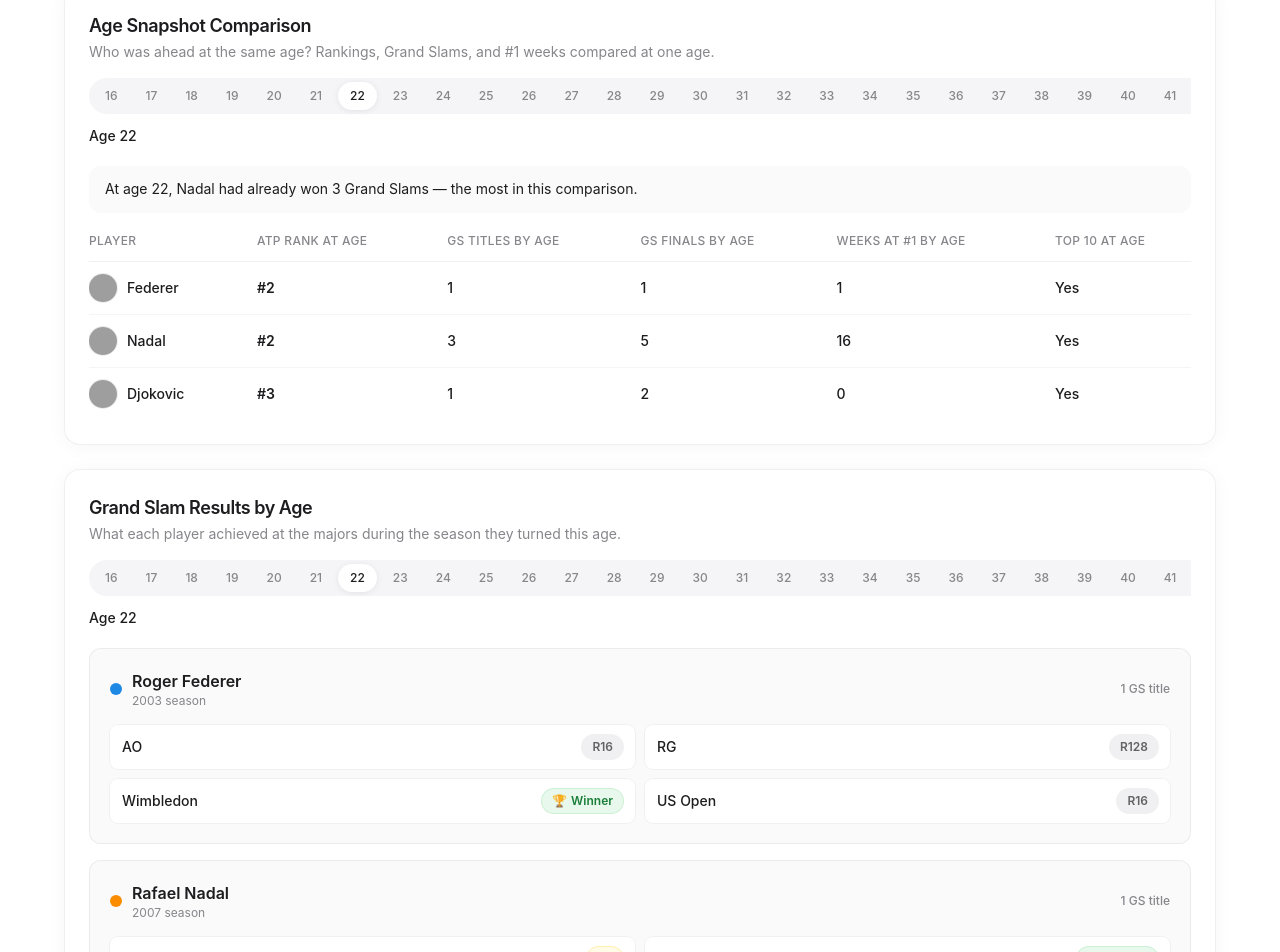
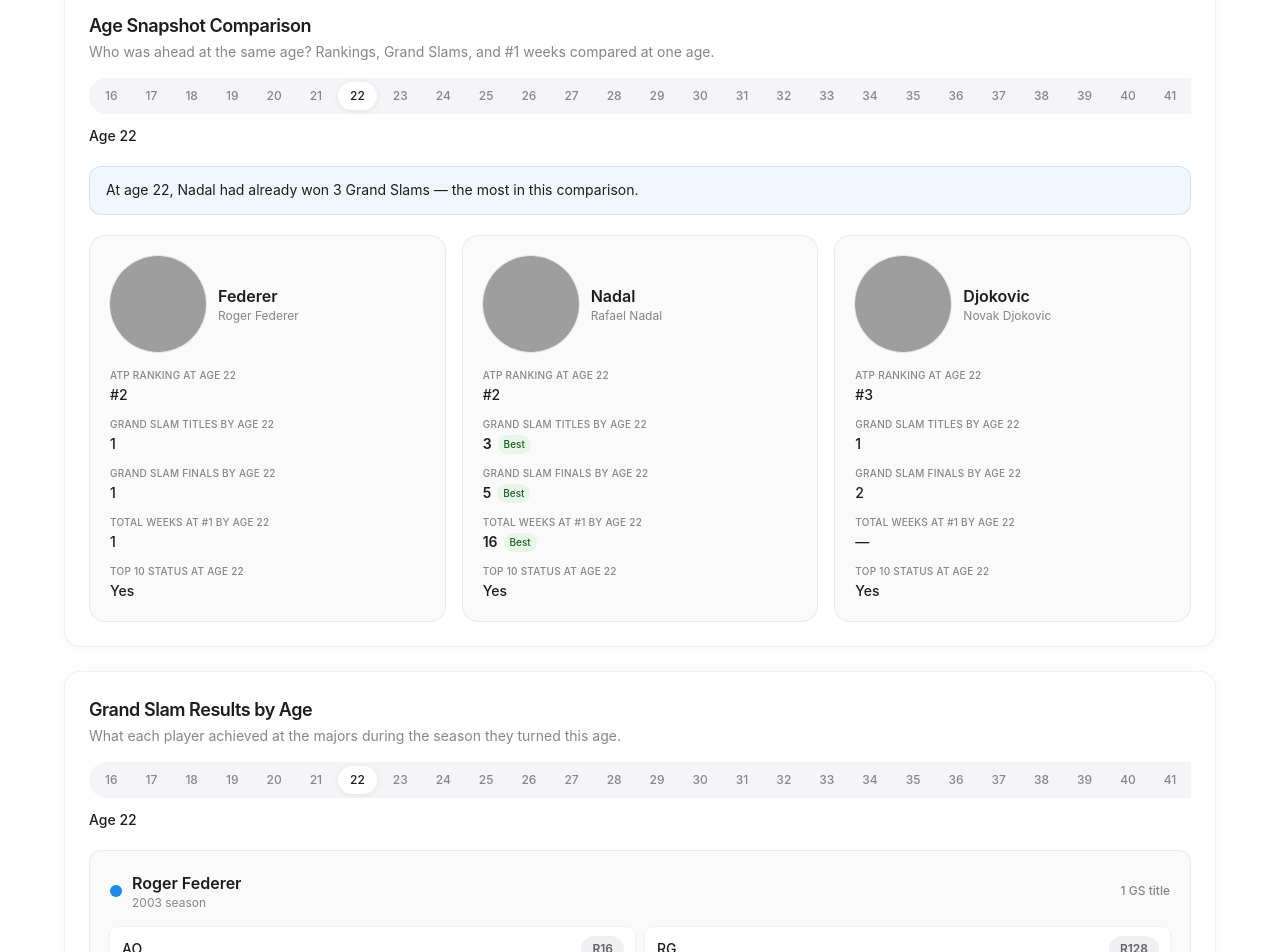
Before and after one commit to okadakazune/tennis-career-atlas, a Next.js app: page / in a window 1280 px wide. Shown: the part 3647-4599 px from the top of the page. Built offline with nearby package versions, Linux system fonts and the light colour scheme; grey boxes are pictures that could not be loaded.

Commit message:
Improve Age Snapshot Comparison with ranked cards and Best badges.
Replace the table/mobile split with responsive comparison cards, metric labels, and automatic best-value highlighting at each selected age.

Co-authored-by: Cursor <cursoragent@cursor.com>

```diff
--- a/src/components/AgeSnapshotTable.tsx
+++ b/src/components/AgeSnapshotTable.tsx
@@ -3,7 +3,9 @@
 import { Player } from "@/data/players";
 import {
   buildEnhancedAgeSnapshot,
+  findBestPlayerIdsForAgeSnapshotMetric,
   generateAgeSnapshotSummary,
+  getAgeSnapshotMetrics,
 } from "@/data/compare-stats";
 import { PlayerAvatar } from "@/components/PlayerAvatar";
 import { AgeSelector } from "@/components/AgeSelector";
@@ -14,10 +16,6 @@ interface AgeSnapshotTableProps {
   displayAge: number;
   onAgeChange: (age: number) => void;
   isSyncedFromChart?: boolean;
-}
-
-function formatRank(value: number | null): string {
-  return value == null ? "—" : `#${value}`;
 }
 
 export function AgeSnapshotTable({
@@ -31,6 +29,7 @@ export function AgeSnapshotTable({
 
   const rows = buildEnhancedAgeSnapshot(players, displayAge);
   const summary = generateAgeSnapshotSummary(rows, displayAge);
+  const metrics = getAgeSnapshotMetrics(displayAge);
 
   return (
     <section className="w-full rounded-2xl border border-black/[0.06] bg-white p-4 shadow-[0_2px_20px_rgba(0,0,0,0.04)] sm:p-6">
@@ -55,122 +54,61 @@ export function AgeSnapshotTable({
       </header>
 
       {summary ? (
-        <p className="mb-5 w-full rounded-xl bg-[#fafafa] px-4 py-3 text-sm leading-relaxed text-[#1d1d1f]">
+        <div className="mb-5 w-full rounded-xl border border-[#0071e3]/15 bg-[#f0f7ff] px-4 py-3 text-sm leading-relaxed text-[#1d1d1f]">
           {summary}
-        </p>
+        </div>
       ) : null}
 
-      <div className="hidden w-full overflow-x-auto md:block">
-        <table className="w-full min-w-[640px] text-left text-sm">
-          <thead>
-            <tr className="border-b border-black/[0.06] text-xs uppercase tracking-wide text-[#86868b]">
-              <th className="pb-3 pr-4 font-medium">Player</th>
-              <th className="pb-3 pr-4 font-medium">ATP rank at age</th>
-              <th className="pb-3 pr-4 font-medium">GS titles by age</th>
-              <th className="pb-3 pr-4 font-medium">GS finals by age</th>
-              <th className="pb-3 pr-4 font-medium">Weeks at #1 by age</th>
-              <th className="pb-3 font-medium">Top 10 at age</th>
-            </tr>
-          </thead>
-          <tbody>
-            {rows.map((row) => (
-              <tr
-                key={row.playerId}
-                className="border-b border-black/[0.04] last:border-0"
-              >
-                <td className="py-3 pr-4">
-                  <div className="flex items-center gap-2.5">
-                    <PlayerAvatar
-                      name={row.name}
-                      color={row.color}
-                      imageUrl={row.imageUrl}
-                      imagePosition={row.imagePosition}
-                      size="chip"
-                    />
-                    <span className="font-medium text-[#1d1d1f]">{row.shortName}</span>
-                  </div>
-                </td>
-                <td className="py-3 pr-4 font-semibold text-[#1d1d1f]">
-                  {formatRank(row.rankingAtAge)}
-                </td>
-                <td className="py-3 pr-4 font-medium text-[#1d1d1f]">
-                  {row.gsTitlesByAge}
-                </td>
-                <td className="py-3 pr-4 font-medium text-[#1d1d1f]">
-                  {row.gsFinalsByAge}
-                </td>
-                <td className="py-3 pr-4 font-medium text-[#1d1d1f]">
-                  {row.weeksAtNo1ByAge}
-                </td>
-                <td className="py-3 font-medium text-[#1d1d1f]">
-                  {row.inTop10AtAge ? "Yes" : "No"}
-                </td>
-              </tr>
-            ))}
-          </tbody>
-        </table>
-      </div>
-
-      <div className="flex w-full flex-col gap-3 md:hidden">
+      <div className="flex w-full flex-col gap-4 md:flex-row md:flex-wrap">
         {rows.map((row) => (
           <article
             key={row.playerId}
-            className="rounded-xl border border-black/[0.06] bg-[#fafafa] p-4"
+            className="flex w-full min-w-0 flex-col rounded-2xl border border-black/[0.06] bg-[#fafafa] p-4 sm:p-5 md:min-w-[220px] md:max-w-full md:flex-1"
           >
-            <div className="mb-3 flex items-center gap-3">
+            <div className="mb-4 flex items-center gap-3">
               <PlayerAvatar
                 name={row.name}
                 color={row.color}
                 imageUrl={row.imageUrl}
                 imagePosition={row.imagePosition}
-                size="chip"
+                size="summary"
               />
-              <h3 className="text-base font-semibold text-[#1d1d1f]">
-                {row.shortName}
-              </h3>
-            </div>
-            <div className="grid grid-cols-2 gap-3 text-sm">
-              <div>
-                <p className="text-[10px] font-medium uppercase tracking-wide text-[#86868b]">
-                  ATP rank
-                </p>
-                <p className="mt-0.5 text-lg font-semibold text-[#1d1d1f]">
-                  {formatRank(row.rankingAtAge)}
-                </p>
-              </div>
-              <div>
-                <p className="text-[10px] font-medium uppercase tracking-wide text-[#86868b]">
-                  GS titles
-                </p>
-                <p className="mt-0.5 text-lg font-semibold text-[#1d1d1f]">
-                  {row.gsTitlesByAge}
-                </p>
-              </div>
-              <div>
-                <p className="text-[10px] font-medium uppercase tracking-wide text-[#86868b]">
-                  GS finals
-                </p>
-                <p className="mt-0.5 font-semibold text-[#1d1d1f]">
-                  {row.gsFinalsByAge}
-                </p>
-              </div>
-              <div>
-                <p className="text-[10px] font-medium uppercase tracking-wide text-[#86868b]">
-                  Weeks at #1
-                </p>
-                <p className="mt-0.5 font-semibold text-[#1d1d1f]">
-                  {row.weeksAtNo1ByAge}
-                </p>
-              </div>
-              <div className="col-span-2">
-                <p className="text-[10px] font-medium uppercase tracking-wide text-[#86868b]">
-                  Top 10 at age {displayAge}
-                </p>
-                <p className="mt-0.5 font-semibold text-[#1d1d1f]">
-                  {row.inTop10AtAge ? "Yes" : "No"}
-                </p>
+              <div className="min-w-0">
+                <h3 className="truncate text-base font-semibold text-[#1d1d1f]">
+                  {row.shortName}
+                </h3>
+                <p className="truncate text-xs text-[#86868b]">{row.name}</p>
               </div>
             </div>
+
+            <dl className="space-y-3">
+              {metrics.map((metric) => {
+                const bestIds = findBestPlayerIdsForAgeSnapshotMetric(rows, metric);
+                const isBest =
+                  bestIds.length === 1 && bestIds[0] === row.playerId;
+                const formatted = metric.format(row);
+
+                return (
+                  <div key={metric.key}>
+                    <dt className="text-[10px] font-medium uppercase tracking-wide text-[#86868b]">
+                      {metric.label(displayAge)}
+                    </dt>
+                    <dd className="mt-0.5 flex items-center gap-1.5">
+                      <span
+                        className={`text-sm ${isBest ? "font-semibold text-[#1d1d1f]" : "font-medium text-[#1d1d1f]"}`}
+                      >
+                        {formatted}
+                      </span>
+                      {isBest ? (
+                        <span className="rounded-full bg-[#e8f5e9] px-1.5 py-0.5 text-[10px] font-medium text-[#1b5e20]">
+                          Best
+                        </span>
+                      ) : null}
+                    </dd>
+                  </div>
+                );
+              })}
+            </dl>
           </article>
         ))}
       </div>
--- a/src/data/compare-stats.ts
+++ b/src/data/compare-stats.ts
@@ -50,6 +50,59 @@ export interface EnhancedAgeSnapshotRow {
   gsFinalsByAge: number;
   weeksAtNo1ByAge: number;
   inTop10AtAge: boolean;
+}
+
+export type AgeSnapshotMetricKey =
+  | "rankingAtAge"
+  | "gsTitlesByAge"
+  | "gsFinalsByAge"
+  | "weeksAtNo1ByAge"
+  | "inTop10AtAge";
+
+export interface AgeSnapshotMetric {
+  key: AgeSnapshotMetricKey;
+  direction: MetricDirection | "boolean";
+  label: (age: number) => string;
+  format: (row: EnhancedAgeSnapshotRow) => string;
+}
+
+export function getAgeSnapshotMetrics(age: number): AgeSnapshotMetric[] {
+  return [
+    {
+      key: "rankingAtAge",
+      direction: "lower",
+      label: () => `ATP Ranking at age ${age}`,
+      format: (row) => formatRank(row.rankingAtAge),
+    },
+    {
+      key: "gsTitlesByAge",
+      direction: "higher",
+      label: () => `Grand Slam Titles by age ${age}`,
+      format: (row) => dash(row.gsTitlesByAge),
+    },
+    {
+      key: "gsFinalsByAge",
+      direction: "higher",
+      label: () => `Grand Slam Finals by age ${age}`,
+      format: (row) => dash(row.gsFinalsByAge),
+    },
+    {
+      key: "weeksAtNo1ByAge",
+      direction: "higher",
+      label: () => `Total weeks at #1 by age ${age}`,
+      format: (row) =>
+        row.weeksAtNo1ByAge > 0 ? String(row.weeksAtNo1ByAge) : "—",
+    },
+    {
+      key: "inTop10AtAge",
+      direction: "boolean",
+      label: () => `Top 10 status at age ${age}`,
+      format: (row) => {
+        if (row.rankingAtAge == null) return "—";
+        return row.inTop10AtAge ? "Yes" : "No";
+      },
+    },
+  ];
 }
 
 function dash(value: string | number | null | undefined): string {
@@ -272,7 +325,24 @@ function findBestAgeMetricIds(
       ? Math.min(...values.map((entry) => entry.value))
       : Math.max(...values.map((entry) => entry.value));
 
+  if (direction === "higher" && best <= 0) {
+    return [];
+  }
+
   return values.filter((entry) => entry.value === best).map((entry) => entry.playerId);
+}
+
+export function findBestPlayerIdsForAgeSnapshotMetric(
+  rows: EnhancedAgeSnapshotRow[],
+  metric: AgeSnapshotMetric,
+): string[] {
+  if (metric.direction === "boolean") {
+    const eligible = rows.filter((row) => row.rankingAtAge != null);
+    const inTop10 = eligible.filter((row) => row.inTop10AtAge);
+    return inTop10.length === 1 ? [inTop10[0].playerId] : [];
+  }
+
+  return findBestAgeMetricIds(rows, metric.key, metric.direction);
 }
 
 export function generateHeadlineInsight(
```
